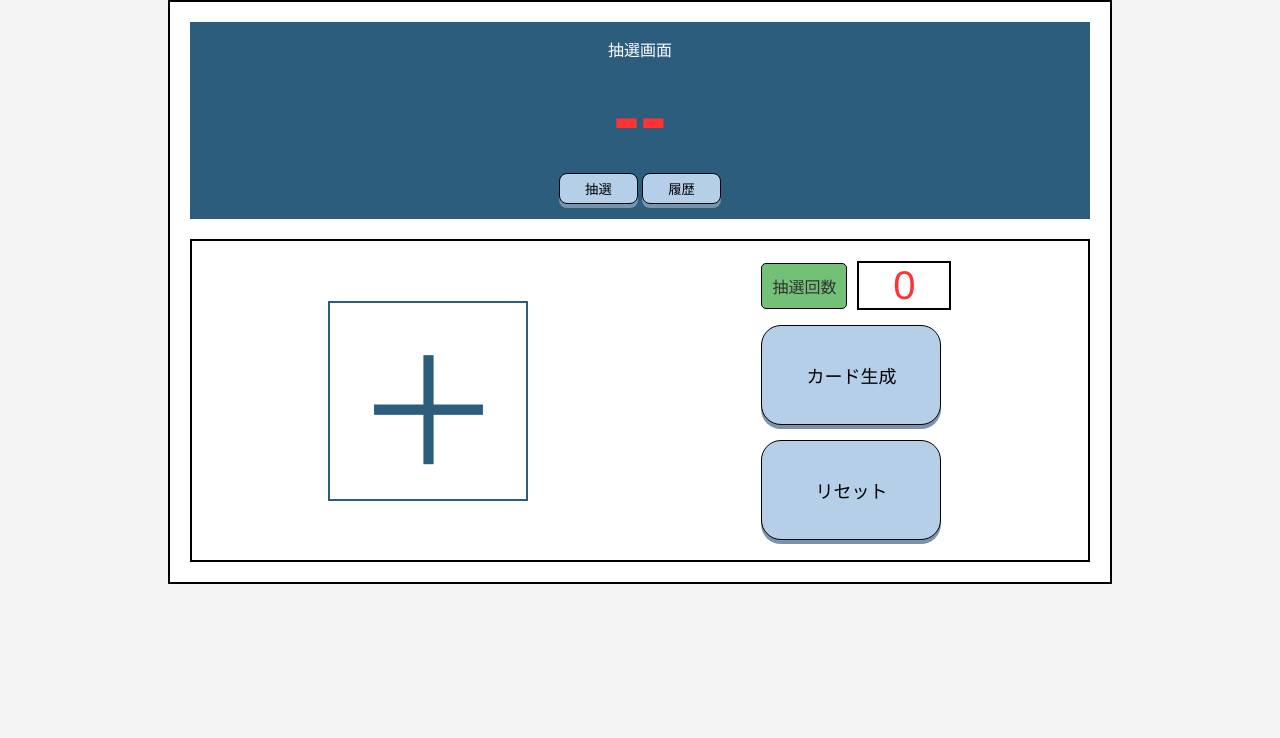
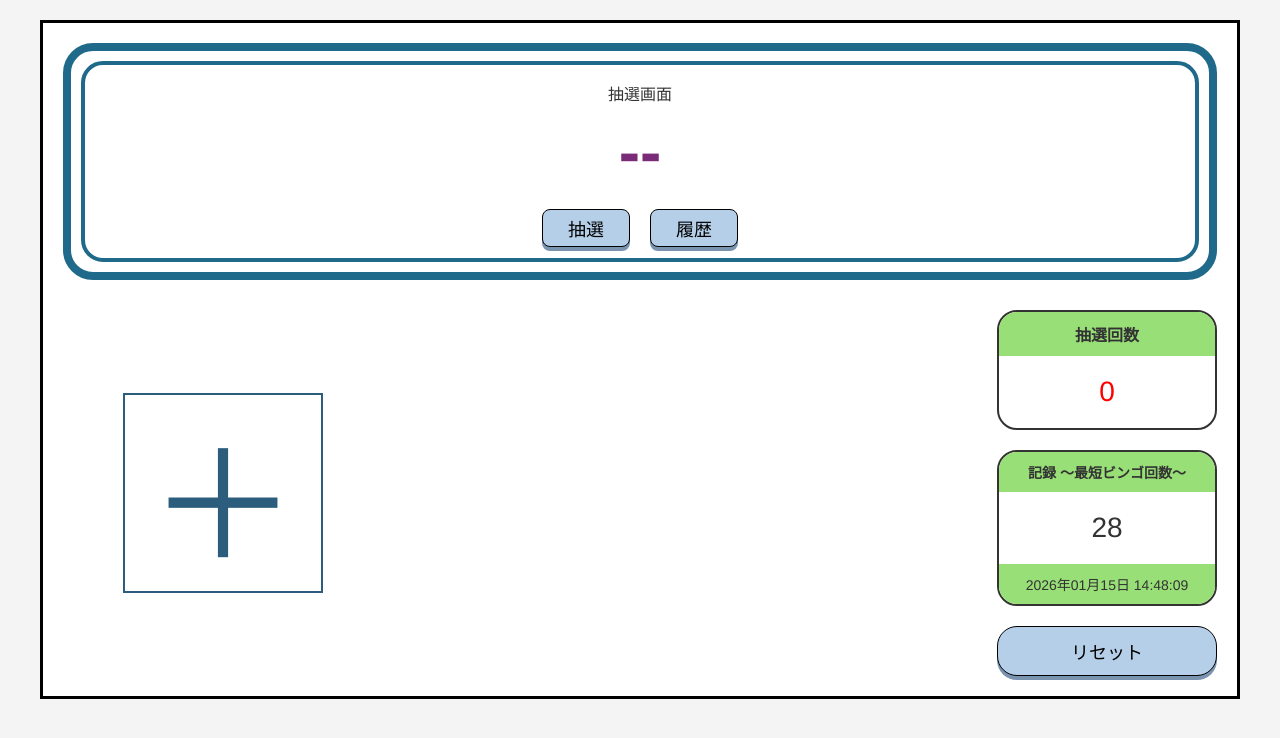
Before and after one commit to OOP2-2025-final-G13/bingo-game, a Flask app: page / in a window 1280 px wide. Shown: the top 738 px of the page. Run offline with Flask 3, Linux system fonts and the light colour scheme; data comes from the database, SQL or seed files in the repository; both versions use the stored data as it was after the commit.

Commit message:
ビンゴ場面の修正・機能追加
## 変更内容
1. ビンゴゲームの画面のレイアウトを新しい案の方にできるだけ寄せて変更
2. main.jsにbingorecord.jsからのビンゴの最短記録とその時刻を統合
3. カード生成ボタンをなくして、main.jsにあった生成ボタンについての項目を削除
4. 最短ビンゴ記録とその時刻を表示できるように変更

## 実行確認
1. index.htmlを実行し、画面が要望に満たせているかを確認してください
2. main.jsに変更を加えているので、コードに不備または修正した方がいいことがないかの確認を お願いします
3. 画面からカード生成ボタンがないことを確認してください
4. ビンゴさせ、その時の抽選回数と時刻が表示されていることを確認してください。（前の記録よりも短い回数でビンゴするとデータが更新されることを確認済みです）

### 実行確認の要望
動作のチェックは一通り行いましたが、抜けがあったりするといけないので再度ご確認お願いします

```diff
--- a/static/css/index.css
+++ b/static/css/index.css
@@ -7,49 +7,110 @@ body {
 }
 
 .outer-frame {
-    background-color: white;
-    border: 2px solid #000;
+    width: 100%;
+    max-width: 1200px;
+    margin: 20px auto;
+    border: 3px solid #000;
     padding: 20px;
-    width: 900px;
+    background: #fff;
+    display: grid;
+    grid-template-columns: 1fr 220px;
+    grid-template-rows: auto 1fr;
+    column-gap: 40px;
+    row-gap: 30px;
+    box-sizing: border-box;
+}
+
+.main-layout {
+    display: flex;
+    align-items: center;
+    justify-content: flex-start;  /* 左寄せ */
+    gap: 40px;                    /* カードとプラスボタン間隔 */
+    padding-left: 60px;           /* 左端からカードまで */
+    padding-right: 60px;          /* 右端からプラスボタンまで */
+    width: 100%;                  /* 親の幅に合わせる */
+    box-sizing: border-box;
+}
+
+
+.side-panel {
+    grid-column: 2;
+    grid-row: 2;
+
+    display: flex;
+    flex-direction: column;
+    gap: 20px;
 }
 
 /* 抽選エリア */
 .lottery-header {
-    background-color: #2c5d7d;
-    color: white;
-    text-align: center;
-    padding: 15px;
-    margin-bottom: 20px;
+    grid-column: 1 / -1;
+    grid-row: 1;
+
+    position: relative;
+    padding: 30px 20px 25px;
+    background: #ffffff;
+
+    border: 8px solid #1f6a8a;
+    border-radius: 30px;
+
+    display: flex;
+    flex-direction: column;
+    align-items: center;
+    justify-content: center;
+}
+
+.lottery-header::before {
+    content: "";
+    position: absolute;
+    inset: 10px;
+    border: 4px solid #1f6a8a;
+    border-radius: 22px;
+    pointer-events: none;
+}
+
+.lottery-title {
+    font-size: 36px;
+    color: #fff;
+    font-weight: bold;
+    margin: 0 0 10px;
+    align-items: center;
 }
 
 .current-number {
-    font-size: 80px;
-    color: #ff3333;
+    font-size: 64px;
     font-weight: bold;
-    margin: 10px 0;
+    color: #7a2b78;
+    margin: 10px 0 20px;
 }
 
-/* メイン部分の枠 */
-.main-layout {
+.btn-row {
     display: flex;
-    border: 2px solid #000;
-    padding: 20px;
-    justify-content: space-around;
-    align-items: center;
+    justify-content: center;
+    gap: 20px;
+}
+
+.top-btn {
+    background: #b7d6f2;
+    border: 2px solid #333;
+    border-radius: 12px;
+    padding: 10px 32px;
+    font-size: 18px;
+    cursor: pointer;
 }
 
 /* ビンゴカード */
 .card-border {
-    border: 1px solid #000;
-    padding: 10px;
+    margin-left: auto;
+    margin-right: auto;
+    border: 2px solid #000;
+    gap: 3px;
 }
 
 .bingo-grid {
     display: grid;
-    grid-template-columns: repeat(5, 60px);
-    grid-template-rows: repeat(5, 60px);
+    grid-template-columns: repeat(5, 1fr);
     gap: 2px;
-    background-color: #000;
 }
 
 .cell {
@@ -59,12 +120,11 @@ body {
     justify-content: center;
     font-weight: bold;
     color: black;
-    font-size: 20px;
-    min-width: 60px;
-    min-height: 60px;
+    font-size: 21px;
+    min-width: 70px;
+    min-height: 70px;
     text-align: center;
     box-sizing: border-box;
-    /* 枠線を含めたサイズ計算にする */
 }
 
 .cell.hit {
@@ -81,40 +141,55 @@ body {
     display: flex;
     justify-content: center;
     align-items: center;
-
     background-color: transparent;
-    padding: 0;
-    box-sizing: border-box;
     cursor: pointer;
 }
 
-/* 右側パネル */
-.side-panel {
-    display: flex;
-    flex-direction: column;
-    gap: 15px;
+.count-display {
+    border-radius: 20px;
+    border: 2px solid #333;
+    overflow: hidden;
 }
 
-.count-display {
-    display: flex;
-    align-items: center;
-    gap: 10px;
-}
 
 .count-label {
-    background-color: #72c176;
+    background: #98df77;
     padding: 10px;
-    border: 1px solid #000;
-    border-radius: 5px;
+    text-align: center;
+    font-weight: bold;
 }
 
 .count-value {
-    font-size: 40px;
-    color: #ff3333;
-    border: 2px solid #000;
-    padding: 0 15px;
-    min-width: 60px;
+    padding: 20px;
+    font-size: 28px;
     text-align: center;
+    color: red;
+}
+
+/* 記録 */
+.record-frame {
+    border-radius: 20px;
+    border: 2px solid #333;
+    overflow: hidden;
+    text-align: center;
+}
+
+#record-title {
+    background: #98df77;
+    padding: 10px;
+    font-weight: bold;
+    font-size: 14px;
+}
+
+.recode-number {
+    font-size: 28px;
+    padding: 20px;
+}
+
+.recode-date {
+    background: #98df77;
+    padding: 10px;
+    font-size: 14px;
 }
 
 /* --- ボタンのデザインと「押し心地」 --- */
@@ -137,8 +212,8 @@ body {
 
 .action-btn {
     border-radius: 20px;
-    height: 100px;
-    width: 180px;
+    height: 50px;
+    width: 220px;
     font-size: 18px;
 }
 
--- a/static/js/main.js
+++ b/static/js/main.js
@@ -5,6 +5,8 @@
 
 import bingoDataManager from './bingodata.js';
 import BingoGameLogic from './logic.js';
+import bingoRecordManager from './bingorecord.js';
+
 
 /**
  * Main App Controller
@@ -24,6 +26,15 @@ const App = {
             // 既存仕様ではボタンで生成なので待機。
             this.render();
         }
+        // ===============================
+        // ページ読み込み時に最短ビンゴ記録をHTMLに表示
+        // ===============================
+        bingoRecordManager.getBestRecord().then(record => {
+        if (record) {
+             document.getElementById('record-number').textContent = record.draw_count;
+             document.getElementById('record-date').textContent = bingoRecordManager.formatDateTime(record.timestamp);
+        }
+});
     },
 
     cacheDOM() {
@@ -38,7 +49,7 @@ const App = {
             btnDraw: document.getElementById('btn-draw'),
             btnHistory: document.getElementById('btn-history'),
             btnAddCard: document.getElementById('btn-add-card'),
-            btnGenerate: document.getElementById('btn-generate-card'),
+            // btnGenerate: document.getElementById('btn-generate-card'),
             btnReset: document.getElementById('btn-reset'),
 
             // Modal elements
@@ -50,7 +61,7 @@ const App = {
 
     bindEvents() {
         this.dom.btnDraw.addEventListener('click', () => this.handleDraw());
-        this.dom.btnGenerate.addEventListener('click', () => this.handleGenerateCard()); // Reset & Generate 1st card
+        // this.dom.btnGenerate.addEventListener('click', () => this.handleGenerateCard()); // Reset & Generate 1st card
         this.dom.btnReset.addEventListener('click', () => this.handleReset());
         this.dom.btnHistory.addEventListener('click', () => this.handleShowHistory());
 
@@ -179,10 +190,23 @@ const App = {
         // ビンゴ通知制御 (1回だけ)
         const isAnnounced = bingoDataManager.isBingoAnnounced(cardIndex);
 
+        // ===============================
+        // ビンゴ達成時：最短記録をサーバーに送信＆HTML更新
+        // ===============================
         if (lines.length > 0 && !isAnnounced) {
-            console.log(`Card ${cardIndex + 1} BINGO!`, lines);
             this.showModal();
             bingoDataManager.setBingoAnnounced(cardIndex, true);
+
+            const drawCount = bingoDataManager.getDrawCount();
+
+            bingoRecordManager.addRecord(drawCount)
+                .then(record => {
+                if (record) {
+                    document.getElementById('record-number').textContent = record.draw_count;
+                    document.getElementById('record-date').textContent = bingoRecordManager.formatDateTime(record.timestamp);
+                }
+            })
+            .catch(err => console.error(err));
         }
 
         this.render();
--- a/templates/index.html
+++ b/templates/index.html
@@ -26,15 +26,18 @@
             </div>
 
             <button class="plus-area" id="btn-add-card">＋</button>
-
-            <div class="side-panel">
-                <div class="count-display">
-                    <div class="count-label">抽選回数</div>
-                    <div class="count-value" id="draw-count">0</div>
-                </div>
-                <button class="action-btn" id="btn-generate-card">カード生成</button>
-                <button class="action-btn" id="btn-reset">リセット</button>
+        </div>
+        <div class="side-panel">
+            <div class="count-display">
+                <div class="count-label">抽選回数</div>
+                <div class="count-value" id="draw-count">0</div>
             </div>
+            <div class="record-frame">
+                <div id="record-title">記録 〜最短ビンゴ回数〜</div>
+                <div class="recode-number" id="record-number">0</div>
+                <div class="recode-date" id="record-date">--</div>
+            </div>
+            <button class="action-btn" id="btn-reset">リセット</button>
         </div>
     </div>
 
```
Also changed, not shown: bingo_records.db (added).
